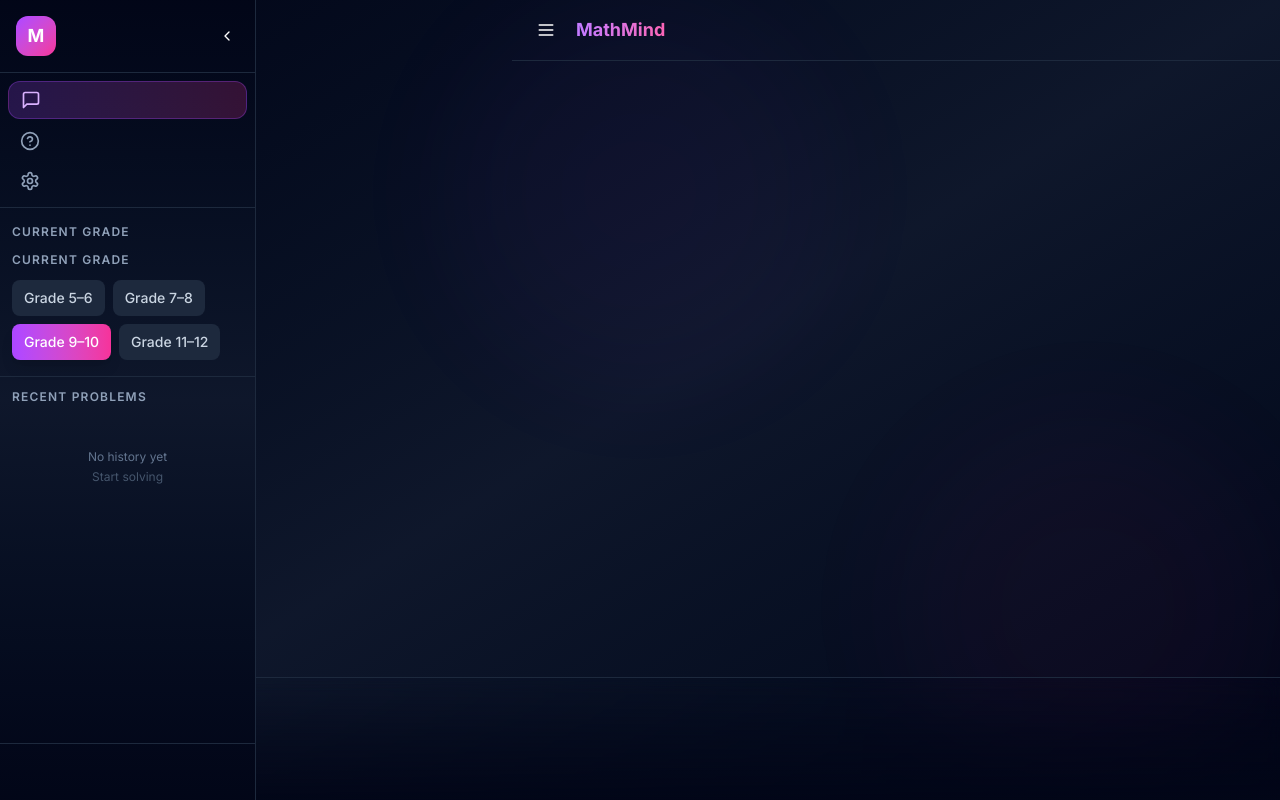
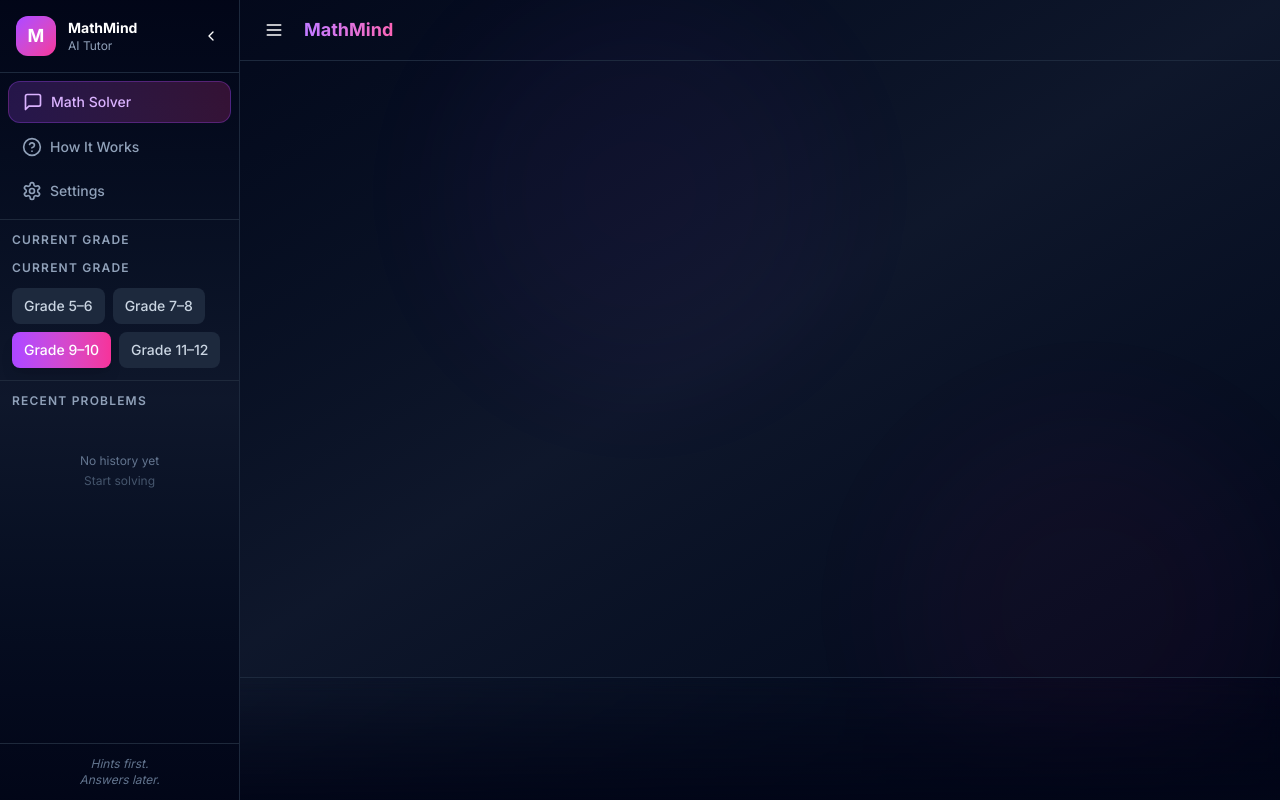
Before and after one commit to Ankita1800/AI-Math-Doubt-Solver, a React (Vite) app: page / in a window 1280 px wide. Built offline with nearby package versions, Linux system fonts and the light colour scheme.

Commit message:
refactor: Enhance sidebar layout and improve mobile responsiveness

```diff
--- a/src/components/layout/Layout.jsx
+++ b/src/components/layout/Layout.jsx
@@ -1,5 +1,4 @@
 import { useState, useEffect } from 'react';
-import { motion, AnimatePresence } from 'framer-motion';
 import { Menu, X } from 'lucide-react';
 import { Sidebar } from './Sidebar';
 
@@ -8,10 +7,9 @@
   const [mobileSidebarOpen, setMobileSidebarOpen] = useState(false);
   const [isMobile, setIsMobile] = useState(false);
 
-  // Check if we're on mobile on mount and on resize
   useEffect(() => {
     const checkMobile = () => {
-      setIsMobile(window.innerWidth < 768); // md breakpoint is 768px
+      setIsMobile(window.innerWidth < 768);
     };
 
     checkMobile();
@@ -28,22 +26,21 @@
   };
 
   return (
-    <div className="flex h-screen w-full bg-gradient-to-br from-slate-950 via-slate-900 to-slate-950 text-white overflow-x-hidden">
+    <div className="flex h-screen w-full bg-gradient-to-br from-slate-950 via-slate-900 to-slate-950 text-white overflow-hidden">
       {/* Background glow effect */}
-      <div className="fixed inset-0 pointer-events-none">
+      <div className="fixed inset-0 pointer-events-none z-0">
         <div className="absolute top-0 left-1/2 -translate-x-1/2 w-96 h-96 bg-purple-500/20 rounded-full blur-3xl opacity-20" />
         <div className="absolute bottom-0 right-0 w-96 h-96 bg-pink-500/20 rounded-full blur-3xl opacity-20" />
       </div>
 
-      {/* Desktop Sidebar - Only visible on md and above */}
-      {!isMobile && (
-        <motion.div
-          initial={false}
-          animate={{
-            width: desktopSidebarState === 'open' ? '16rem' : desktopSidebarState === 'collapsed' ? '4rem' : '0rem',
+      {/* Desktop Sidebar - Clean SaaS-style with inline width control */}
+      <div
+        className="hidden md:block h-screen z-50 bg-gradient-to-b from-slate-950 via-slate-900 to-slate-950 border-r border-slate-800"
+        style={{
+          width: desktopSidebarState === 'open' ? '240px' : '56px',
+          overflow: 'hidden',
+          transition: 'width 0.25s ease',
         }}
-          transition={{ duration: 0.3, ease: 'easeInOut' }}
-          className="hidden md:flex flex-col h-screen overflow-hidden relative z-20"
       >
         <Sidebar
           isOpen={true}
@@ -52,34 +49,18 @@
           onToggleCollapse={toggleDesktopSidebar}
           isMobile={false}
         />
-        </motion.div>
-      )}
+      </div>
 
-      {/* Mobile Overlay */}
-      <AnimatePresence>
-        {isMobile && mobileSidebarOpen && (
-          <motion.div
-            key="overlay"
-            initial={{ opacity: 0 }}
-            animate={{ opacity: 1 }}
-            exit={{ opacity: 0 }}
+      {/* Mobile Overlay - Instant toggle */}
+      <div
+        className={`fixed inset-0 z-30 md:hidden ${
+          mobileSidebarOpen ? 'block bg-black/50 backdrop-blur-sm' : 'hidden'
+        }`}
         onClick={() => setMobileSidebarOpen(false)}
-            className="fixed inset-0 bg-black/50 backdrop-blur-sm z-30 md:hidden"
       />
-        )}
-      </AnimatePresence>
 
-      {/* Mobile Sidebar Drawer */}
-      <AnimatePresence>
-        {isMobile && mobileSidebarOpen && (
-          <motion.div
-            key="mobile-sidebar"
-            initial={{ x: -260 }}
-            animate={{ x: 0 }}
-            exit={{ x: -260 }}
-            transition={{ duration: 0.3, ease: 'easeInOut' }}
-            className="fixed left-0 top-0 w-64 h-screen md:hidden z-40 flex flex-col"
-          >
+      {/* Mobile Sidebar - Instant toggle, no animation */}
+      <div className={`md:hidden fixed top-0 left-0 h-screen z-40 ${mobileSidebarOpen ? 'block' : 'hidden'}`}>
         <Sidebar
           isOpen={mobileSidebarOpen}
           onClose={() => setMobileSidebarOpen(false)}
@@ -87,29 +68,15 @@
           onToggleCollapse={() => {}}
           isMobile={true}
         />
-          </motion.div>
-        )}
-      </AnimatePresence>
+      </div>
 
-      {/* Main Content */}
-      <motion.div
-        initial={false}
-        animate={
-          !isMobile
-            ? {
-                marginLeft: desktopSidebarState === 'open' ? '16rem' : desktopSidebarState === 'collapsed' ? '4rem' : '0rem',
-              }
-            : { marginLeft: 0 }
-        }
-        transition={{ duration: 0.3, ease: 'easeInOut' }}
-        className="flex-1 flex flex-col overflow-hidden h-screen relative z-10"
-      >
-        {/* Mobile Header with Toggle */}
-        {isMobile && (
-          <div className="border-b border-slate-800 px-4 py-3 flex items-center justify-between md:hidden">
+      {/* Main Content Area - No animation */}
+      <div className="flex-1 flex flex-col overflow-hidden h-screen relative z-10">
+        {/* Mobile Header */}
+        <div className="md:hidden border-b border-slate-800 px-4 py-3 flex items-center justify-between shrink-0">
           <button
             onClick={() => setMobileSidebarOpen(!mobileSidebarOpen)}
-              className="p-2 hover:bg-slate-800 rounded-lg transition"
+            className="p-2 hover:bg-slate-800 rounded-lg"
           >
             {mobileSidebarOpen ? <X className="w-5 h-5" /> : <Menu className="w-5 h-5" />}
           </button>
@@ -118,15 +85,13 @@
           </h1>
           <div className="w-10" />
         </div>
-        )}
 
-        {/* Desktop Header with Toggle */}
-        {!isMobile && (
-          <div className="hidden md:flex border-b border-slate-800 px-4 py-3 items-center justify-between">
+        {/* Desktop Header */}
+        <div className="hidden md:flex border-b border-slate-800 px-4 py-3 items-center justify-between shrink-0">
           <div className="flex items-center gap-3">
             <button
               onClick={toggleDesktopSidebar}
-                className="p-2 hover:bg-slate-800 rounded-lg transition-colors duration-200"
+              className="p-2 hover:bg-slate-800 rounded-lg"
               title={desktopSidebarState === 'open' ? 'Collapse sidebar' : 'Expand sidebar'}
             >
               <Menu className="w-5 h-5" />
@@ -138,13 +103,12 @@
             )}
           </div>
         </div>
-        )}
 
-        {/* Main Content Area */}
+        {/* Content Area */}
         <div className="flex-1 overflow-y-auto">
           {children}
         </div>
-      </motion.div>
+      </div>
     </div>
   );
 }
--- a/src/components/layout/Sidebar.jsx
+++ b/src/components/layout/Sidebar.jsx
@@ -1,7 +1,6 @@
-import { motion } from 'framer-motion';
+import { memo } from 'react';
 import { X, MessageSquare, HelpCircle, Settings, ChevronLeft, ChevronRight } from 'lucide-react';
 import { GradeSelectorPills } from '../ui/GradeSelectorPills';
-import { useAppStore } from '../../store/appStore';
 
 const MENU_ITEMS = [
   { id: 'solver', icon: MessageSquare, label: 'Math Solver', active: true },
@@ -9,103 +8,179 @@
   { id: 'settings', icon: Settings, label: 'Settings' },
 ];
 
-export function Sidebar({ isOpen, onClose, isCollapsed = false, onToggleCollapse, isMobile = false }) {
+function SidebarContent({ isOpen, onClose, isCollapsed = false, onToggleCollapse, isMobile = false }) {
+  const isExpanded = !isCollapsed;
+
   return (
     <>
-      {/* Desktop Sidebar Container */}
+      {/* Desktop Sidebar */}
       {!isMobile && (
         <div
-          className="w-full h-full bg-gradient-to-b from-slate-950 via-slate-900 to-slate-950
-          border-r border-slate-800 overflow-hidden flex flex-col transition-all duration-300"
+          className="h-full flex flex-col bg-gradient-to-b from-slate-950 via-slate-900 to-slate-950"
+          style={{
+            overflow: 'hidden',
+            width: '100%',
+          }}
         >
           {/* Header */}
-          <div className="p-4 border-b border-slate-800 flex items-center justify-between gap-2 flex-shrink-0 min-w-0">
-            {!isCollapsed && (
-              <div className="flex items-center gap-3 min-w-0">
-                <div className="w-10 h-10 rounded-xl bg-gradient-to-br from-purple-500 to-pink-500 flex items-center justify-center flex-shrink-0">
+          <div
+            className="border-b border-slate-800 flex-shrink-0"
+            style={{
+              padding: isExpanded ? '16px' : '16px 8px',
+              display: 'flex',
+              alignItems: 'center',
+              justifyContent: isExpanded ? 'space-between' : 'center',
+            }}
+          >
+            <div
+              style={{
+                display: 'flex',
+                alignItems: 'center',
+                gap: isExpanded ? '12px' : '0',
+              }}
+            >
+              <div
+                className="rounded-xl bg-gradient-to-br from-purple-500 to-pink-500 flex items-center justify-center flex-shrink-0"
+                style={{
+                  width: '40px',
+                  height: '40px',
+                }}
+              >
                 <span className="text-lg font-bold text-white">M</span>
               </div>
-                <motion.div
-                  initial={{ opacity: 0 }}
-                  animate={{ opacity: 1 }}
-                  exit={{ opacity: 0 }}
-                  className="min-w-0"
+
+              {/* Header Text */}
+              <div
+                style={{
+                  opacity: isExpanded ? 1 : 0,
+                  transform: isExpanded ? 'translateX(0)' : 'translateX(-10px)',
+                  transition: 'opacity 0.15s ease, transform 0.2s ease',
+                  pointerEvents: isExpanded ? 'auto' : 'none',
+                  whiteSpace: 'nowrap',
+                  minWidth: 0,
+                }}
               >
                 <p className="text-sm font-bold text-white truncate">MathMind</p>
                 <p className="text-xs text-slate-400 truncate">AI Tutor</p>
-                </motion.div>
               </div>
+            </div>
+
+            {/* Toggle Button */}
+            <button
+              onClick={onToggleCollapse}
+              className="p-1 hover:bg-slate-800 rounded-lg flex-shrink-0"
+              style={{
+                opacity: isExpanded ? 1 : 0,
+                transform: isExpanded ? 'translateX(0)' : 'translateX(10px)',
+                transition: 'opacity 0.15s ease, transform 0.2s ease',
+                pointerEvents: isExpanded ? 'auto' : 'none',
+              }}
+              title={isExpanded ? 'Collapse' : 'Expand'}
+            >
+              {isExpanded ? (
+                <ChevronLeft className="w-4 h-4" />
+              ) : (
+                <ChevronRight className="w-4 h-4" />
               )}
-            {isCollapsed && (
-              <div className="w-10 h-10 rounded-xl bg-gradient-to-br from-purple-500 to-pink-500 flex items-center justify-center">
-                <span className="text-lg font-bold text-white">M</span>
-              </div>
+            </button>
+
+            {/* Centered toggle for collapsed state */}
+            <button
+              onClick={onToggleCollapse}
+              className="p-1 hover:bg-slate-800 rounded-lg flex-shrink-0"
+              style={{
+                opacity: isExpanded ? 0 : 1,
+                transform: isExpanded ? 'translateX(-10px)' : 'translateX(0)',
+                transition: 'opacity 0.15s ease, transform 0.2s ease',
+                pointerEvents: isExpanded ? 'none' : 'auto',
+                position: isExpanded ? 'absolute' : 'relative',
+              }}
+              title={isExpanded ? 'Collapse' : 'Expand'}
+            >
+              {isExpanded ? (
+                <ChevronLeft className="w-4 h-4" />
+              ) : (
+                <ChevronRight className="w-4 h-4" />
               )}
-            <motion.button
-              whileHover={{ scale: 1.1 }}
-              whileTap={{ scale: 0.9 }}
-              onClick={onToggleCollapse}
-              className="p-1 hover:bg-slate-800 rounded-lg transition flex-shrink-0"
-              title={isCollapsed ? 'Expand' : 'Collapse'}
-            >
-              {isCollapsed ? (
-                <ChevronRight className="w-4 h-4" />
-              ) : (
-                <ChevronLeft className="w-4 h-4" />
-              )}
-            </motion.button>
+            </button>
           </div>
 
           {/* Menu */}
-          <nav className="p-2 space-y-1 min-w-0 flex-shrink-0">
+          <nav className="p-2 space-y-1 flex-shrink-0">
             {MENU_ITEMS.map((item) => {
               const Icon = item.icon;
               return (
-                <motion.button
+                <button
                   key={item.id}
-                  whileHover={{ x: isCollapsed ? 0 : 4 }}
-                  whileTap={{ scale: 0.98 }}
-                  className={`
-                    w-full flex items-center gap-2 px-3 py-2 rounded-xl
-                    transition-all duration-200 flex-shrink-0 min-w-0
-                    ${
+                  className={`rounded-xl flex-shrink-0 ${
                     item.active
                       ? 'bg-gradient-to-r from-purple-500/20 to-pink-500/20 text-purple-300 border border-purple-500/30'
                       : 'text-slate-400 hover:text-slate-300 hover:bg-slate-800/50'
-                    }
-                  `}
-                  title={isCollapsed ? item.label : undefined}
+                  }`}
+                  style={{
+                    display: 'flex',
+                    alignItems: 'center',
+                    width: '100%',
+                    justifyContent: isExpanded ? 'flex-start' : 'center',
+                    padding: isExpanded ? '10px 14px' : '10px 0',
+                    gap: isExpanded ? '8px' : '0',
+                  }}
+                  title={isExpanded ? '' : item.label}
                 >
                   <Icon className="w-5 h-5 flex-shrink-0" />
-                  {!isCollapsed && (
-                    <motion.span
-                      initial={{ opacity: 0 }}
-                      animate={{ opacity: 1 }}
-                      exit={{ opacity: 0 }}
+
+                  {/* Menu Text */}
+                  <span
                     className="text-sm font-medium truncate flex-shrink-0"
+                    style={{
+                      opacity: isExpanded ? 1 : 0,
+                      transform: isExpanded ? 'translateX(0)' : 'translateX(-10px)',
+                      transition: 'opacity 0.15s ease, transform 0.2s ease',
+                      pointerEvents: isExpanded ? 'auto' : 'none',
+                      whiteSpace: 'nowrap',
+                      minWidth: 0,
+                    }}
                   >
                     {item.label}
-                    </motion.span>
-                  )}
-                </motion.button>
+                  </span>
+                </button>
               );
             })}
           </nav>
 
-          {/* Grade Selector */}
-          <div className={`${isCollapsed ? 'px-2 py-4' : 'px-3 py-4'} border-t border-slate-800`}>
-            {!isCollapsed && (
+          {/* Grade Selector Section */}
+          <div
+            style={{
+              opacity: isExpanded ? 1 : 0,
+              maxHeight: isExpanded ? '500px' : '0px',
+              overflow: 'hidden',
+              pointerEvents: isExpanded ? 'auto' : 'none',
+              transition: 'opacity 0.15s ease 0.05s, max-height 0.2s ease',
+              borderTop: '1px solid rgb(30, 41, 59)',
+              flexShrink: 0,
+            }}
+          >
+            <div style={{ padding: '12px 12px' }}>
               <p className="text-xs font-semibold text-slate-400 uppercase tracking-widest mb-3">
                 Current Grade
               </p>
-            )}
-            <GradeSelectorPills isCompact={isCollapsed} />
+              <GradeSelectorPills isCompact={false} />
+            </div>
           </div>
 
           {/* History Section */}
-          <div className="flex-1 border-t border-slate-800 overflow-y-auto min-w-0">
-            {!isCollapsed && (
-              <div className="p-3">
+          <div
+            style={{
+              opacity: isExpanded ? 1 : 0,
+              maxHeight: isExpanded ? '500px' : '0px',
+              overflow: 'hidden',
+              pointerEvents: isExpanded ? 'auto' : 'none',
+              transition: 'opacity 0.15s ease 0.05s, max-height 0.2s ease',
+              borderTop: '1px solid rgb(30, 41, 59)',
+              flex: 1,
+            }}
+          >
+            <div style={{ padding: '12px' }}>
               <h3 className="text-xs font-semibold text-slate-400 uppercase tracking-widest mb-3">
                 Recent Problems
               </h3>
@@ -114,39 +189,34 @@
                 <p className="text-xs text-slate-600 mt-1">Start solving</p>
               </div>
             </div>
-            )}
-            {isCollapsed && (
-              <div className="p-2 flex items-center justify-center py-8">
-                <div className="w-8 h-8 rounded-lg bg-slate-800/50 flex items-center justify-center">
-                  <p className="text-xs text-slate-600">-</p>
+          </div>
+
+          {/* Footer */}
+          <div
+            style={{
+              opacity: isExpanded ? 1 : 0,
+              maxHeight: isExpanded ? '100px' : '0px',
+              overflow: 'hidden',
+              pointerEvents: isExpanded ? 'auto' : 'none',
+              transition: 'opacity 0.15s ease 0.05s, max-height 0.2s ease',
+              borderTop: '1px solid rgb(30, 41, 59)',
+              flexShrink: 0,
+              textAlign: 'center',
+              padding: '12px',
+            }}
+          >
+            <p className="text-xs text-slate-500 italic">
+              Hints first.<br />Answers later.
+            </p>
           </div>
         </div>
       )}
-          </div>
 
-          {/* Footer */}
-          {!isCollapsed && (
-            <div className="p-3 border-t border-slate-800 text-center">
-              <motion.p
-                initial={{ opacity: 0 }}
-                animate={{ opacity: 1 }}
-                className="text-xs text-slate-500 italic"
-              >
-                Hints first.<br />Answers later.
-              </motion.p>
-            </div>
-          )}
-        </div>
-      )}
-
-      {/* Mobile Sidebar Container */}
+      {/* Mobile Sidebar */}
       {isMobile && (
-        <div
-          className={`w-full h-full bg-gradient-to-b from-slate-950 via-slate-900 to-slate-950
-          border-r border-slate-800 overflow-y-auto flex flex-col`}
-        >
+        <div className="w-64 h-full flex flex-col bg-gradient-to-b from-slate-950 via-slate-900 to-slate-950 overflow-y-auto">
           {/* Header */}
-          <div className="p-6 border-b border-slate-800 flex items-center justify-between">
+          <div className="p-6 border-b border-slate-800 flex items-center justify-between shrink-0">
             <div className="flex items-center gap-3">
               <div className="w-10 h-10 rounded-xl bg-gradient-to-br from-purple-500 to-pink-500 flex items-center justify-center">
                 <span className="text-lg font-bold text-white">M</span>
@@ -156,14 +226,9 @@
                 <p className="text-xs text-slate-400">AI Tutor</p>
               </div>
             </div>
-            <motion.button
-              whileHover={{ scale: 1.1 }}
-              whileTap={{ scale: 0.9 }}
-              onClick={onClose}
-              className="p-2 hover:bg-slate-800 rounded-lg transition"
-            >
+            <button onClick={onClose} className="p-2 hover:bg-slate-800 rounded-lg">
               <X className="w-5 h-5 text-slate-300" />
-            </motion.button>
+            </button>
           </div>
 
           {/* Menu */}
@@ -171,36 +236,30 @@
             {MENU_ITEMS.map((item) => {
               const Icon = item.icon;
               return (
-                <motion.button
+                <button
                   key={item.id}
-                  whileHover={{ x: 4 }}
-                  whileTap={{ scale: 0.98 }}
-                  className={`
-                    w-full flex items-center gap-3 px-4 py-3 rounded-xl
-                    transition-all duration-200
-                    ${
+                  className={`w-full flex items-center gap-3 px-4 py-3 rounded-xl ${
                     item.active
                       ? 'bg-gradient-to-r from-purple-500/20 to-pink-500/20 text-purple-300 border border-purple-500/30'
                       : 'text-slate-400 hover:text-slate-300 hover:bg-slate-800/50'
-                    }
-                  `}
+                  }`}
                 >
                   <Icon className="w-5 h-5" />
                   <span className="text-sm font-medium">{item.label}</span>
-                </motion.button>
+                </button>
               );
             })}
           </nav>
 
           {/* Grade Selector */}
-          <div className="px-4 py-6 border-t border-slate-800">
+          <div className="px-4 py-6 border-t border-slate-800 shrink-0">
             <p className="text-xs font-semibold text-slate-400 uppercase tracking-widest mb-3">
               Current Grade
             </p>
             <GradeSelectorPills />
           </div>
 
-          {/* History Section */}
+          {/* History */}
           <div className="flex-1 px-4 py-6 border-t border-slate-800 overflow-y-auto">
             <h3 className="text-xs font-semibold text-slate-400 uppercase tracking-widest mb-3">
               Recent Problems
@@ -212,7 +271,7 @@
           </div>
 
           {/* Footer */}
-          <div className="p-4 border-t border-slate-800 text-center">
+          <div className="p-4 border-t border-slate-800 text-center shrink-0">
             <p className="text-xs text-slate-500 italic">
               Hints first.<br />Answers later.
             </p>
@@ -222,3 +281,5 @@
     </>
   );
 }
+
+export const Sidebar = memo(SidebarContent);
```
Lines whose indentation alone changed are shown as unchanged.
